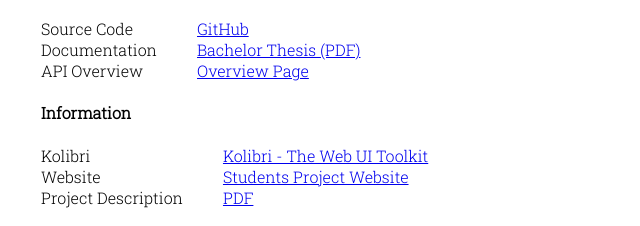
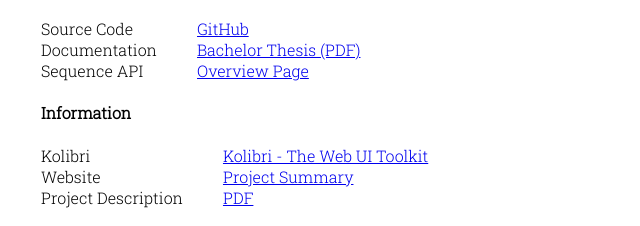
Before and after one commit to wildwyss/ip6-overview, a plain HTML site: page docs/index.html in a window 1280 px wide. Shown: the part 564-790 px from the top of the page, 263-903 px from the left. Drawn offline with Linux system fonts and the light colour scheme.

Commit message:
update some titles

```diff
--- a/docs/index.html
+++ b/docs/index.html
@@ -90,7 +90,7 @@
 			<dl>
 				<dt>Source Code</dt>
 				<dd>
-					<a target="_blank" href="https://github.com/wildwyss/Kolibri/tree/main/contrib/wild_wyss">GitHub</a>
+					<a target="_blank" href="https://github.com/wildwyss/Kolibri/tree/ip6/contrib/wild_wyss">GitHub</a>
 				</dd>
 				<dt>Documentation</dt>
 				<dd>
@@ -101,7 +101,7 @@
 <!--					<a target="_blank" href="https://wildwyss.github.io/ip5-presentation/#/introduction">tbd</a>-->
 <!--				</dd>-->
 
-				<dt>API Overview</dt>
+				<dt>Sequence API</dt>
 				<dd>
 					<a target="_blank" href="./api.html">Overview Page</a>
 				</dd>
@@ -117,7 +117,7 @@
 				</dd>
 				<dt>Website</dt>
 				<dd>
-					<a target="_blank" href="https://web0.fhnw.ch/ht/informatik/ip6/23fs/23fs_imvs18/index.html">Students Project Website</a>
+					<a target="_blank" href="https://web0.fhnw.ch/ht/informatik/ip6/23fs/23fs_imvs18/index.html">Project Summary</a>
 				</dd>
 				<dt>Project Description</dt>
 				<dd>
```
